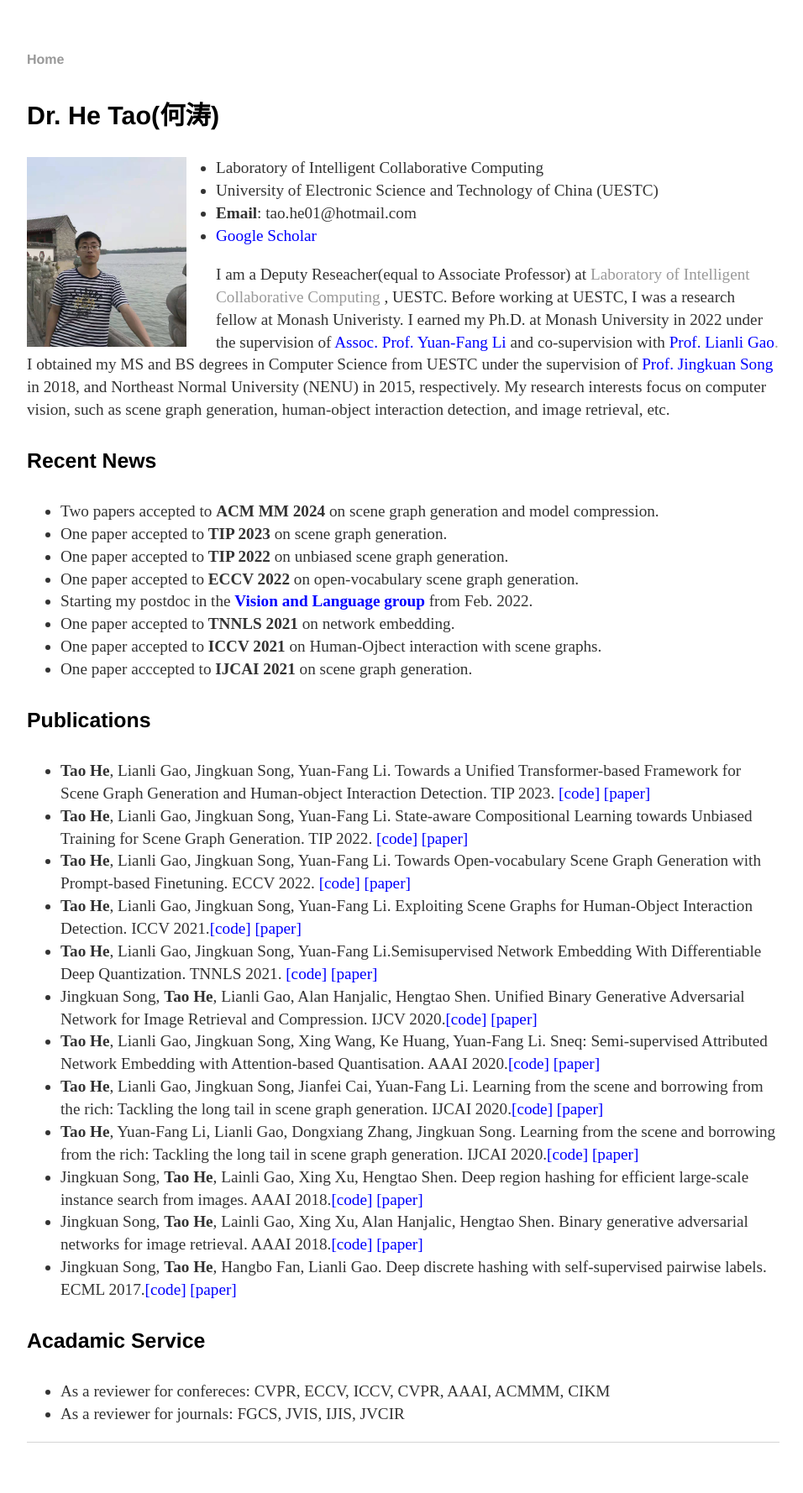
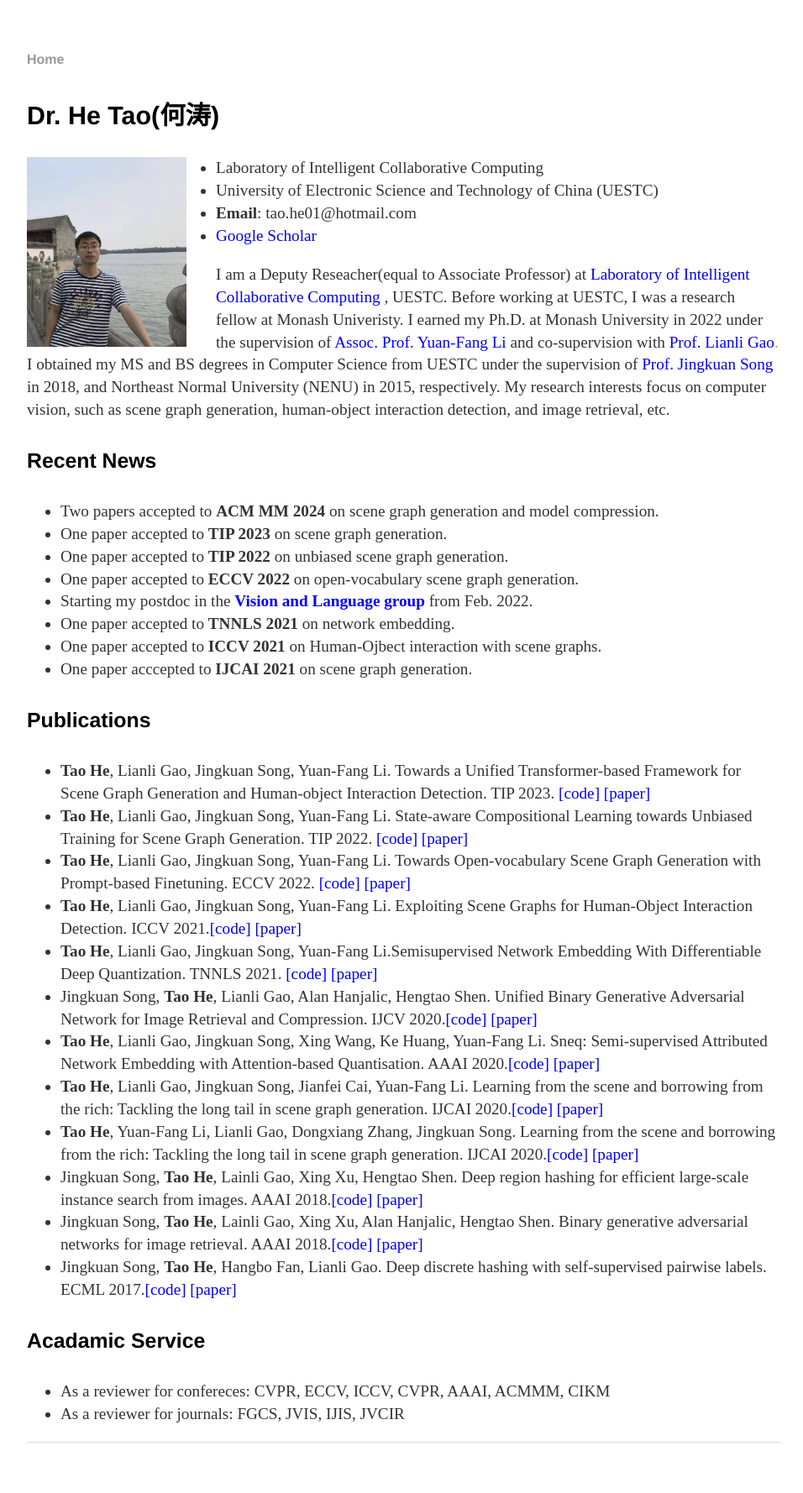
Before and after one commit to ht014/ht014.github.io, a Jekyll site: the page built from index.html, in a window 1280 px wide. Shown: the whole page at 84% size, without its empty margins (160-1116 px from the left). Built offline with Jekyll 4.4.1, drawn with Linux system fonts in a browser that asks for light colours.

Commit message:
Update index.html

```diff
--- a/index.html
+++ b/index.html
@@ -19,7 +19,7 @@
 
 <div class="about">
 
-	<p>I am a Deputy Reseacher(equal to Associate Professor) at <a = href="https://icct.uestc.edu.cn/index.htm">Laboratory of Intelligent Collaborative Computing</a> , UESTC. Before working at UESTC, I was a research fellow at Monash Univeristy. I earned my Ph.D. at Monash University in 2022 under the supervision of
+	<p>I am a Deputy Reseacher(equal to Associate Professor) at <a = href="https://icct.uestc.edu.cn/index.htm"><font color="#0000ff">Laboratory of Intelligent Collaborative Computing</font></a> , UESTC. Before working at UESTC, I was a research fellow at Monash Univeristy. I earned my Ph.D. at Monash University in 2022 under the supervision of
 		<a = href="https://users.monash.edu.au/~yli/"><font color="#0000ff">Assoc. Prof. Yuan-Fang Li</font></a>
 		and co-supervision with <a href="https://lianligao.github.io/"><font color="#0000ff">Prof. Lianli Gao</font>.</a>
 	I obtained my MS and BS degrees in Computer Science from UESTC  under the supervision of <a href="https://scholar.google.com.au/citations?user=F5Zy9V4AAAAJ&hl=en"><font color="#0000ff">Prof. Jingkuan Song</font></a> in 2018,  and Northeast Normal University (NENU) in 2015, respectively. My research interests focus on computer vision, such as scene graph generation, human-object interaction detection, and image retrieval, etc.
```
